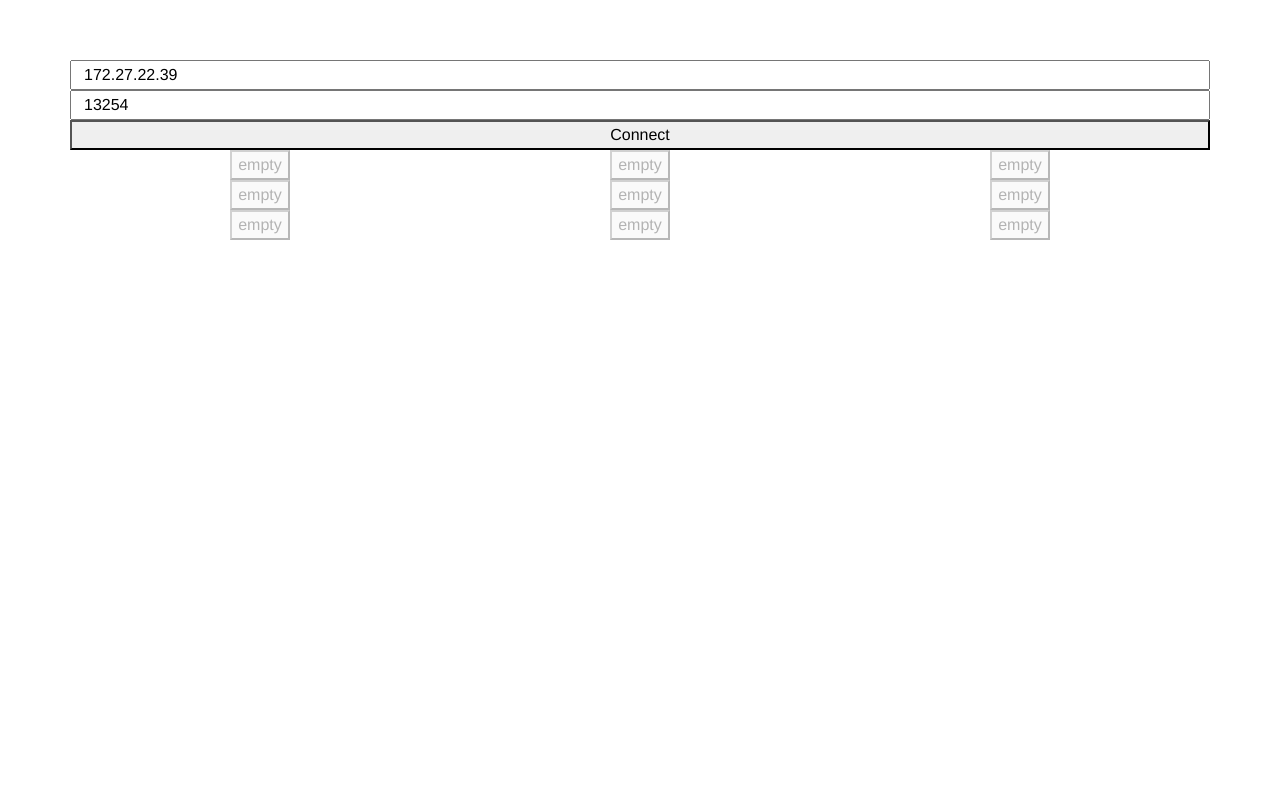
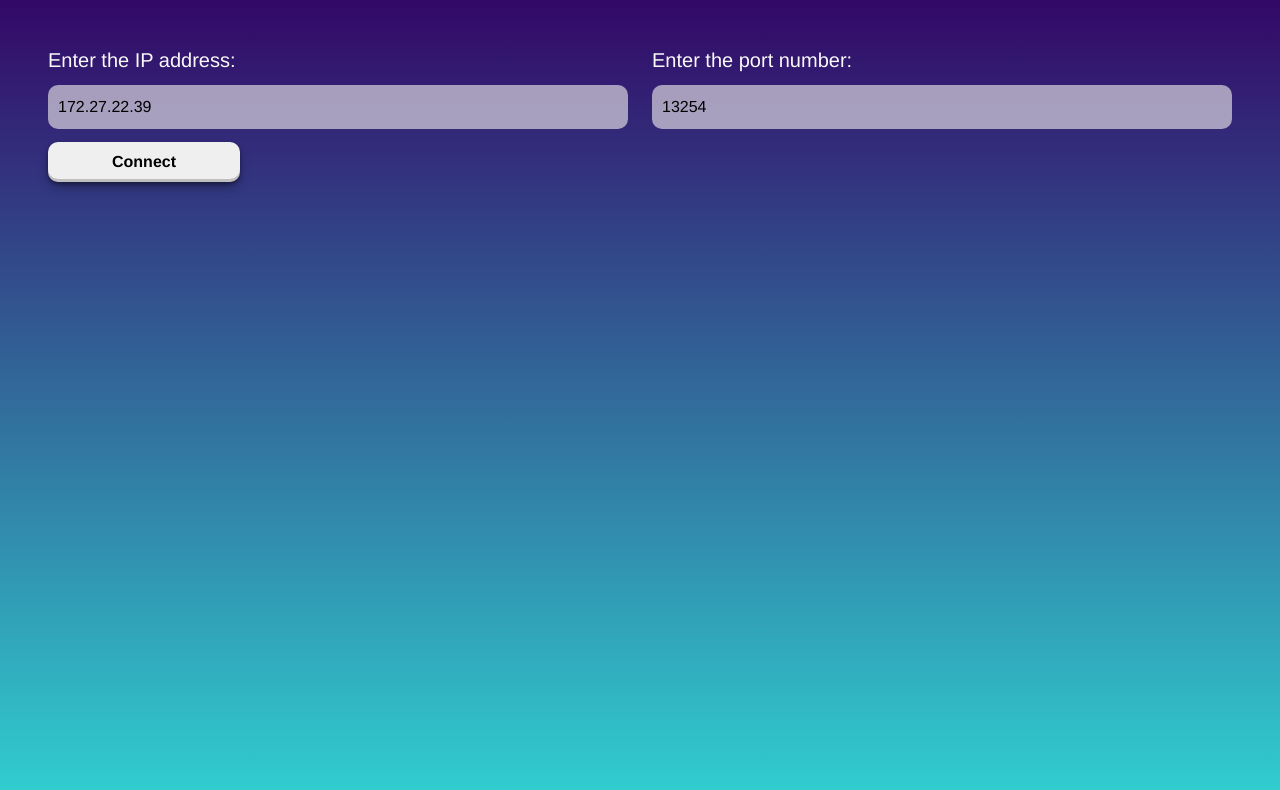
Before and after one commit to waldoomaet/tic-tac-toe-web, a Vue app: page / in a window 1280 px wide. Shown: the top 790 px of the page. Built offline with nearby package versions, Linux system fonts and the light colour scheme.

Commit message:
UI improvement

```diff
--- a/package.json
+++ b/package.json
@@ -8,6 +8,7 @@
     "lint": "vue-cli-service lint"
   },
   "dependencies": {
+    "@popperjs/core": "^2.11.8",
     "bootstrap": "^5.3.2",
     "core-js": "^3.8.3",
     "jquery": "^3.7.1",
--- a/public/index.html
+++ b/public/index.html
@@ -5,7 +5,7 @@
     <meta http-equiv="X-UA-Compatible" content="IE=edge">
     <meta name="viewport" content="width=device-width,initial-scale=1.0">
     <link rel="icon" href="<%= BASE_URL %>favicon.ico">
-    <title><%= htmlWebpackPlugin.options.title %></title>
+    <title>Tic Toc Toe</title>
   </head>
   <body>
     <noscript>
--- a/src/App.vue
+++ b/src/App.vue
@@ -1,37 +1,131 @@
 <template>
-  <div class="container">
+  <div class="game-container">
+    <div class="p-5">
       <div class="row">
-      <input type="text" v-model="host" placeholder="Host or IP" />
-      <input type="text" v-model="port" placeholder="Port" />
-      <button type="button" @click="connectToServer" :disabled="host.length < 0 || port.length < 0">Connect</button>
+        <div class="col">
+          <h5 class="text-light text-start p-0">
+            Enter the IP address:
+          </h5>
+          <input
+            class="field"
+            type="text"
+            v-model="host"
+            placeholder="Host or IP"
+          />
         </div>
-    <div class="row">
-      <div class="col"><button type="button" :disabled="disableButton(0, 0)" @click="() => onClick(0, 0)">{{ board[0][0]
-      }}</button></div>
-      <div class="col"><button type="button" :disabled="disableButton(0, 1)" @click="() => onClick(0, 1)">{{ board[0][1]
-      }}</button></div>
-      <div class="col"><button type="button" :disabled="disableButton(0, 2)" @click="() => onClick(0, 2)">{{ board[0][2]
-      }}</button></div>
+        <div class="col">
+          <h5 class="text-light text-start p-0">
+            Enter the port number:
+          </h5>
+          <input class="field" type="text" v-model="port" placeholder="Port" />
         </div>
-    <div class="row">
-      <div class="col"><button type="button" :disabled="disableButton(1, 0)" @click="() => onClick(1, 0)">{{ board[1][0]
-      }}</button></div>
-      <div class="col"><button type="button" :disabled="disableButton(1, 1)" @click="() => onClick(1, 1)">{{
-        board[1][1] }}</button></div>
-      <div class="col"><button type="button" :disabled="disableButton(1, 2)" @click="() => onClick(1, 2)">{{
-        board[1][2] }}</button></div>
       </div>
-    <div class="row">
-      <div class="col"><button type="button" :disabled="disableButton(2, 0)" @click="() => onClick(2, 0)">{{ board[2][0]
-      }}</button></div>
-      <div class="col"><button type="button" :disabled="disableButton(2, 1)" @click="() => onClick(2, 1)">{{
-        board[2][1] }}</button></div>
-      <div class="col"><button type="button" :disabled="disableButton(2, 2)" @click="() => onClick(2, 2)">{{
-        board[2][2] }}</button></div>
+
+      <div class="d-flex">
+        <button
+          class="connect-btn mt-2 p-2"
+          type="button"
+          @click="connectToServer"
+          :disabled="host.length < 0 || port.length < 0"
+        >
+          <b>Connect</b>
+        </button>
       </div>
-    <div class="row">
-      <p>{{ message }}</p>
-      <button v-if="gameOver" type="button" @click="playAgain">Play again?</button>
+      <div class="row mt-3">
+        <b class="text-light h4">{{ message }}</b>
+        <button v-if="gameOver" type="button" @click="playAgain">
+          Play again?
+        </button>
+      </div>
+      <div class="game-board p-5" v-if="twoPlayers">
+        <div class="row board-row">
+          <div class="col board-item border-bottom">
+            <button
+              class="board-btn"
+              type="button"
+              @click="() => onClick(0, 0)"
+            >
+              {{ board[0][0] }}
+            </button>
+          </div>
+          <div class="col board-item border-left border-bottom">
+            <button
+              class="board-btn"
+              type="button"
+              @click="() => onClick(0, 1)"
+            >
+              {{ board[0][1] }}
+            </button>
+          </div>
+          <div class="col board-item border-left border-bottom">
+            <button
+              class="board-btn"
+              type="button"
+              @click="() => onClick(0, 2)"
+            >
+              {{ board[0][2] }}
+            </button>
+          </div>
+        </div>
+        <div class="row board-row">
+          <div class="col board-item border-bottom">
+            <button
+              class="board-btn"
+              type="button"
+              @click="() => onClick(1, 0)"
+            >
+              {{ board[1][0] }}
+            </button>
+          </div>
+          <div class="col board-item border-left border-bottom">
+            <button
+              class="board-btn"
+              type="button"
+              @click="() => onClick(1, 1)"
+            >
+              {{ board[1][1] }}
+            </button>
+          </div>
+          <div class="col board-item border-left border-bottom">
+            <button
+              class="board-btn"
+              type="button"
+              @click="() => onClick(1, 2)"
+            >
+              {{ board[1][2] }}
+            </button>
+          </div>
+        </div>
+        <div class="row board-row">
+          <div class="col board-item">
+            <button
+              class="board-btn"
+              type="button"
+              @click="() => onClick(2, 0)"
+            >
+              {{ board[2][0] }}
+            </button>
+          </div>
+          <div class="col board-item border-left">
+            <button
+              class="board-btn"
+              type="button"
+              @click="() => onClick(2, 1)"
+            >
+              {{ board[2][1] }}
+            </button>
+          </div>
+          <div class="col board-item border-left">
+            <button
+              class="board-btn"
+              type="button"
+              @click="() => onClick(2, 2)"
+            >
+              {{ board[2][2] }}
+            </button>
+          </div>
+        </div>
+      </div>
     </div>
   </div>
 </template>
@@ -44,7 +138,7 @@ export default {
       board: [
         [Game.none, Game.none, Game.none],
         [Game.none, Game.none, Game.none],
-        [Game.none, Game.none, Game.none]
+        [Game.none, Game.none, Game.none],
       ],
       host: "172.27.22.39",
       port: 13254,
@@ -54,8 +148,9 @@ export default {
       stopGame: true,
       gameOver: false,
       disableAll: true,
-      message: ""
-    }
+      message: "",
+      twoPlayers: false,
+    };
   },
   methods: {
     disableButton(row, col) {
@@ -79,30 +174,40 @@ export default {
       }
 
       // https://stackoverflow.com/questions/17428587/transposing-a-2d-array-in-javascript
-      const transposedBoard = this.board[0].map((col, i) => this.board.map(row => row[i]));
+      const transposedBoard = this.board[0].map((col, i) =>
+        this.board.map((row) => row[i])
+      );
       for (let i = 0; i < transposedBoard.length; i++) {
         if (transposedBoard[i].every((x) => x == symbol)) {
           return true;
         }
       }
 
-      if ((this.board[0][0] == symbol && this.board[1][1] == symbol && this.board[2][2] == symbol) || (this.board[2][0] == symbol && this.board[1][1] == symbol && this.board[0][2] == symbol)) {
+      if (
+        (this.board[0][0] == symbol &&
+          this.board[1][1] == symbol &&
+          this.board[2][2] == symbol) ||
+        (this.board[2][0] == symbol &&
+          this.board[1][1] == symbol &&
+          this.board[0][2] == symbol)
+      ) {
         return true;
       }
 
       return false;
-
     },
     playAgain() {
-      this.socket.send(JSON.stringify({
-        status: Status.playAgain
-      }));
+      this.socket.send(
+        JSON.stringify({
+          status: Status.playAgain,
+        })
+      );
     },
     resetGame() {
       this.board = [
         [Game.none, Game.none, Game.none],
         [Game.none, Game.none, Game.none],
-        [Game.none, Game.none, Game.none]
+        [Game.none, Game.none, Game.none],
       ];
       if (this.player == Game.x) {
         this.myTurn = true;
@@ -111,6 +216,7 @@ export default {
         this.myTurn = false;
         this.message = `Connected as player ${this.player}. Player x is first!`;
       }
+      this.twoPlayers = true;
       this.stopGame = false;
       this.gameOver = false;
     },
@@ -120,27 +226,33 @@ export default {
 
         if (this.won(this.player)) {
           this.stopGame = true;
-          this.socket.send(JSON.stringify({
+          this.socket.send(
+            JSON.stringify({
               status: Status.gameOver,
-            board: this.board
-          }));
+              board: this.board,
+            })
+          );
           this.message = `You won!`;
           this.gameOver = true;
           return;
         } else if (this.boardFull()) {
           this.stopGame = true;
-          this.socket.send(JSON.stringify({
+          this.socket.send(
+            JSON.stringify({
               status: Status.draw,
-            board: this.board
-          }));
+              board: this.board,
+            })
+          );
           return;
         }
 
         this.myTurn = false;
-        this.socket.send(JSON.stringify({
+        this.socket.send(
+          JSON.stringify({
             status: Status.turnChange,
-          board: this.board
-        }));
+            board: this.board,
+          })
+        );
         this.disableAll = true;
         this.message = "Waiting for the other player to play...";
       }
@@ -149,7 +261,7 @@ export default {
       this.socket = new WebSocket(`ws://${this.host}:${this.port}`);
       this.socket.onerror = () => {
         this.message = `Can't connect to ws://${this.host}:${this.port}`;
-      }
+      };
       this.socket.onmessage = (event) => {
         const data = JSON.parse(event.data);
         switch (data.status) {
@@ -176,7 +288,7 @@ export default {
           case Status.turnChange:
             this.board = data.board;
             this.myTurn = true;
-            this.message = "It's your turn!"
+            this.message = "It's your turn!";
             this.disableAll = false;
             break;
           case Status.lose:
@@ -193,12 +305,12 @@ export default {
             break;
         }
       };
-    }
+    },
   },
   mounted() {
-    console.log('Application mounted');
+    console.log("Application mounted");
   },
-}
+};
 </script>
 
 <style>
@@ -208,6 +320,50 @@ export default {
   -moz-osx-font-smoothing: grayscale;
   text-align: center;
   color: #2c3e50;
-  margin-top: 60px;
+}
+.game-container {
+  width: 100%;
+  height: 100vh;
+  background-image: linear-gradient(to top, #30cfd0 0%, #330867 100%);
+  .connect-btn {
+    border: none;
+    border-radius: 10px;
+    width: 12rem;
+    box-shadow: rgba(0, 0, 0, 0.4) 0px 2px 4px,
+      rgba(0, 0, 0, 0.3) 0px 7px 13px -3px,
+      rgba(0, 0, 0, 0.2) 0px -3px 0px inset;
+      &:hover{
+        transform:translateY(-2px);
+        transition: all .2s;
+        background-image: linear-gradient(to right top, #6682ac, #7d8ebf, #9699d0, #b1a4df, #ceafed);
+      color:#fff;      }
+    /* background-image: linear-gradient(to right top, #051937, #0e296a, #3b349c, #7733c8, #bd12eb); */
+  }
+  .field {
+    padding: 10px;
+    border-radius: 10px;
+    border: none;
+    margin: 5px 0;
+    background-color: rgba(238, 235, 235, 0.624);
+    width: 100%;
+  }
+  .board-item {
+    /* margin:10px; */
+    padding: 0;
+    font-size: 2rem;
+    .board-btn {
+      height: 8rem;
+      background-color: transparent;
+      border: none;
+      color: #fff;
+      width: 100%;
+    }
+  }
+  .border-left {
+    border-left: 2px solid #fff;
+  }
+  .border-bottom {
+    border-bottom: 2px solid #fff !important;
+  }
 }
 </style>
--- a/src/constants.js
+++ b/src/constants.js
@@ -1,7 +1,7 @@
 export class Game {
-    static none = 'empty';
-    static x = 'x';
-    static o = 'o';
+    static none = '';
+    static x = 'X';
+    static o = 'O';
 }
 
 export class Status {
```
Also changed, not shown: 1 other file (tests, documents, lock files or other folders). Lines whose indentation alone changed are shown as unchanged.
